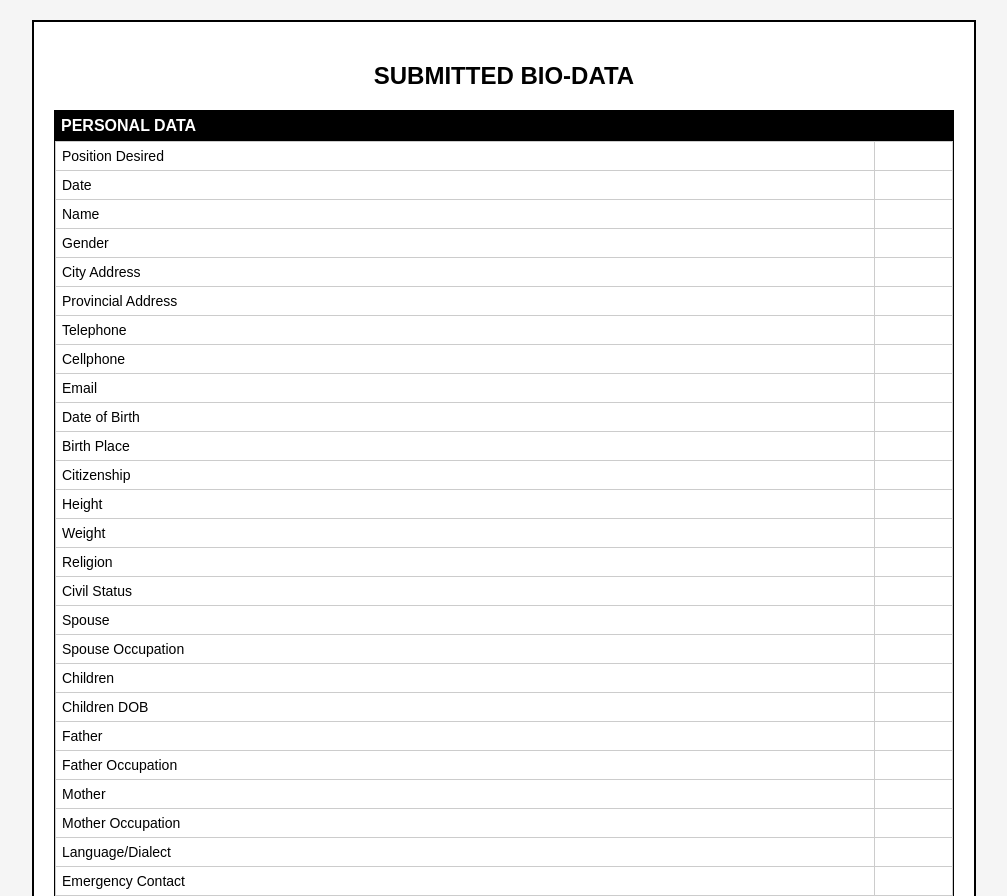
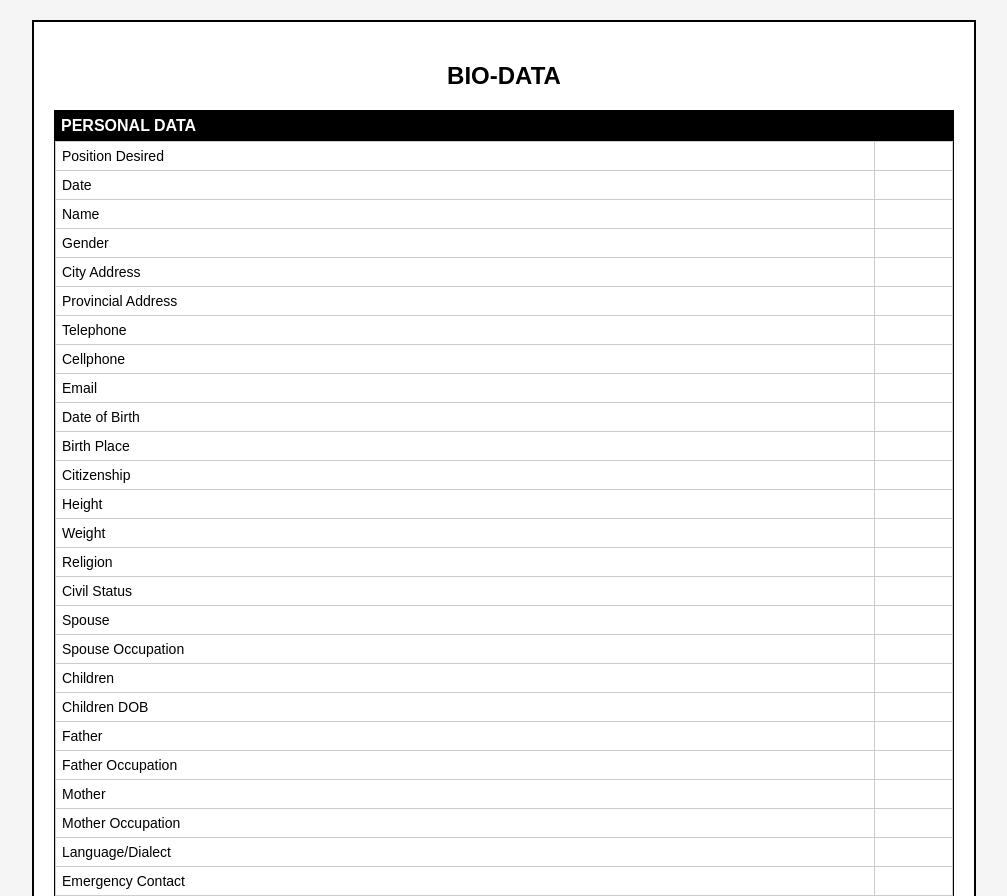
Before and after one commit to kennyyy29/Websys, a PHP site: page /display.php in a window 1280 px wide. Shown: the top 896 px of the page, without its empty margins (136-1143 px from the left). Run offline with PHP 8.4, Linux system fonts and the light colour scheme; data that the repository does not hold is empty.

Commit message:
My Case Study $

```diff
--- a/Case Study 4 /display.php
+++ b/Case Study 4 /display.php
@@ -85,7 +85,7 @@ if ($_SERVER["REQUEST_METHOD"] == "POST") {
 </head>
 <body>
   <div class="container">
-    <h2>Submitted Bio-Data</h2>
+    <h2>Bio-Data</h2>
 
 
     <div class="section">
```
Also changed, not shown: uploads/img_68ce52720eb22.jpg (added), uploads/img_68ce52c2e4bcf.jpg (added).
